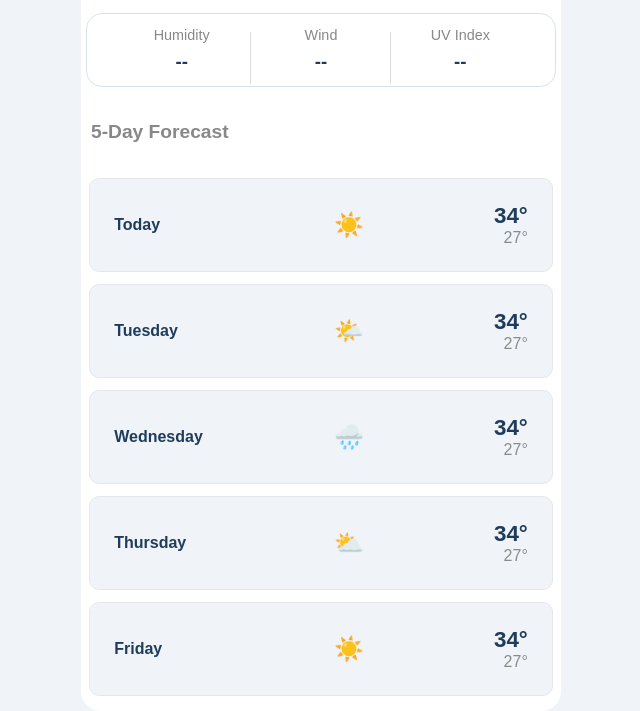
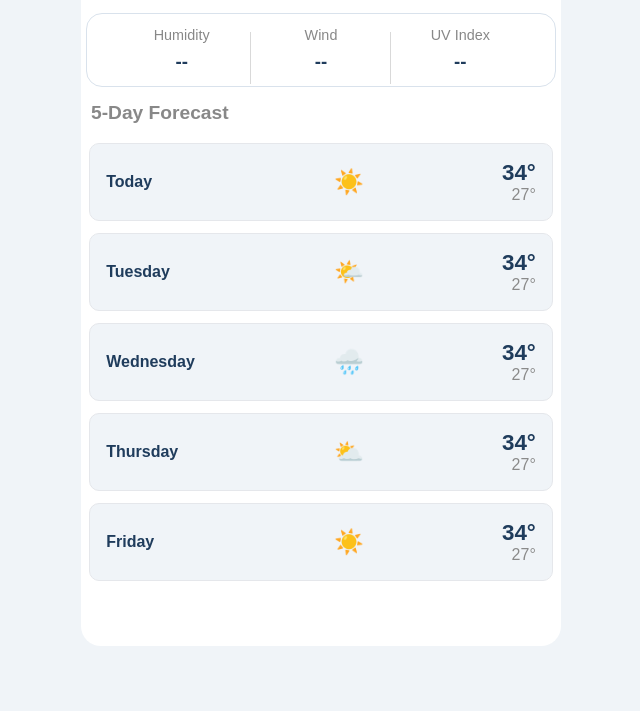
Before and after one commit to Xinfinitygen/Weather-App, a plain HTML site: page index.html in a window 1280 px wide. Shown: the part 486-1197 px from the top of the page, without its empty margins (319-959 px from the left). After the commit the page ends 1132 px from the top, so only its background shows below. Drawn offline with Linux system fonts and the light colour scheme.

Commit message:
style: add bottom padding to weather app layout

```diff
--- a/styles/styles.css
+++ b/styles/styles.css
@@ -17,6 +17,7 @@ body {
     background: #ffffff;
     margin: 100px auto 0;
     border-radius: 20px;
+    padding-bottom: 50px;
 }
 
 /* NAVIGATION BAR Displays the app title. */
@@ -184,13 +185,12 @@ nav {
 }
 
 /* FORECAST SECTION Displays the 5-day weather forecast. */
-.forecast-section {
-    margin-top: 1.5rem;
+/* .forecast-section {
 
-}
+
+} */
 
 .forecast-section h3 {
-    margin-bottom: 1rem;
     font-size: 1.2rem;
     color: #888;
     padding: 10px;
@@ -213,7 +213,7 @@ nav {
     border: 1px solid #e5e7eb;
     margin: 5px;
     margin-bottom: 0.75rem;
-    padding: 1.5rem;
+    padding: 1rem;
 }
 
 /* Hover transition required by rubric */
```
